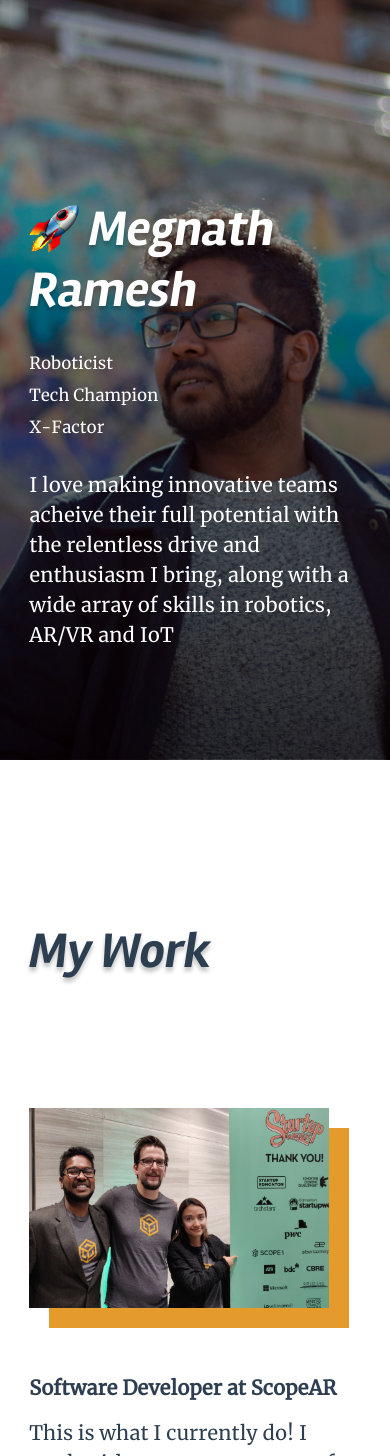
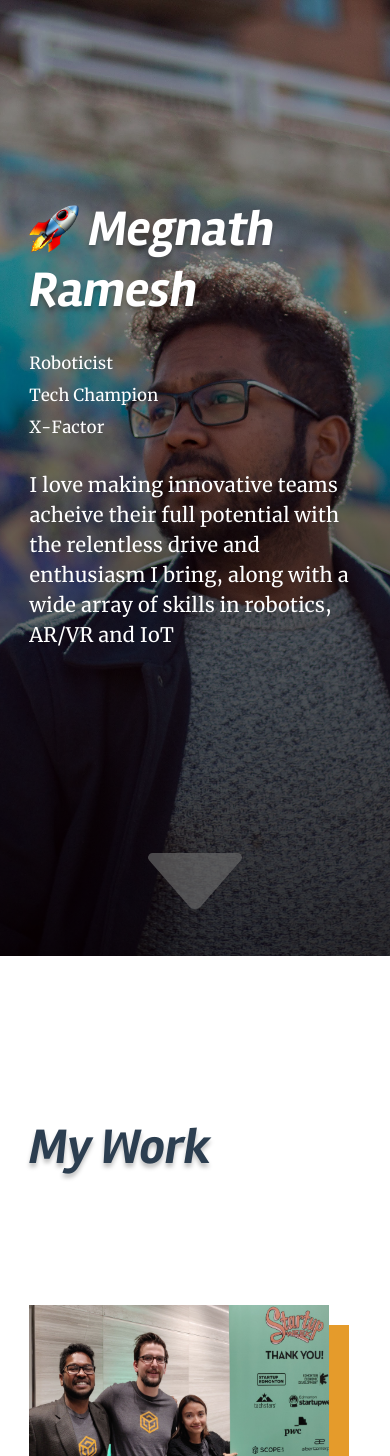
Before and after one commit to megnathramesh/megnathramesh-website, a Vue app: page / in a window 390 px wide. Shown: the top 1456 px of the page. Built offline with nearby package versions, Linux system fonts and the light colour scheme; what vue-parallax-js would draw is missing.

Commit message:
Make header super responsive and add scroll indicator

```diff
--- a/src/components/layout/Hero.vue
+++ b/src/components/layout/Hero.vue
@@ -10,6 +10,9 @@
         <p class="hero_text--intro">I love making innovative teams acheive their full potential with the relentless drive and enthusiasm I bring, along with a wide array of skills in robotics, AR/VR and IoT</p>
       </div>
     </section>
+    <div class="scroll">
+      <img class="scroll_icon" src="../../assets/elements/arrow_down.png"/>
+    </div>
   </div>
 
 </template>
@@ -32,12 +35,15 @@
 
 <style scoped lang="scss">
   .header {
-    background-image: linear-gradient(
+    background-image:
+    linear-gradient(
       rgba(0.5, 0.5, 0.5, 0.15),
       rgba(0, 0, 0, 0.75)
-    ),url("../../assets/pics/me_1.jpg");
+    ),
+    url("../../assets/pics/me_1.jpg");
 
-    height: 90vh;
+    display: grid;
+    min-height: 100vh;
 
     @media screen and (min-width: 600px) {
       /* Create the parallax scrolling effect */
@@ -51,22 +57,13 @@
 
   .hero {
     display: grid;
-    grid-template-columns: 540px auto;
-    grid-template-rows: 40vh;
+    grid-template-columns: repeat(auto-fit, minmax(240px, 540px));
+    grid-template-rows: repeat(auto-fit, minmax(min-content, max-content));
+    margin-top: 20vh;
 
     // Mobile layout
     @media screen and (max-width: 600px) {
       grid-template-columns: 100%;
-      grid-template-rows: auto auto;
-    }
-
-    margin-top: 0;
-    padding-top: 20vh;
-
-    &_dark {
-      background: #333;
-      height: 90vh;
-      width: 100%;
     }
 
     &_content
@@ -102,4 +99,21 @@
       }
     }
   }
+
+  .scroll {
+    display: grid;
+    margin-left: auto;
+    margin-right: auto;
+    grid-template-rows: repeat(auto-fit, minmax(min-content, max-content));
+    align-items: center;
+
+    &_icon {
+      max-width:150px;
+      max-height:150px;
+      width: auto;
+      height: auto;
+      filter: contrast(15%);
+      opacity: 0.65;
+    }
+  }
 </style>
```
Also changed, not shown: src/assets/elements/arrow_down.png (added).
